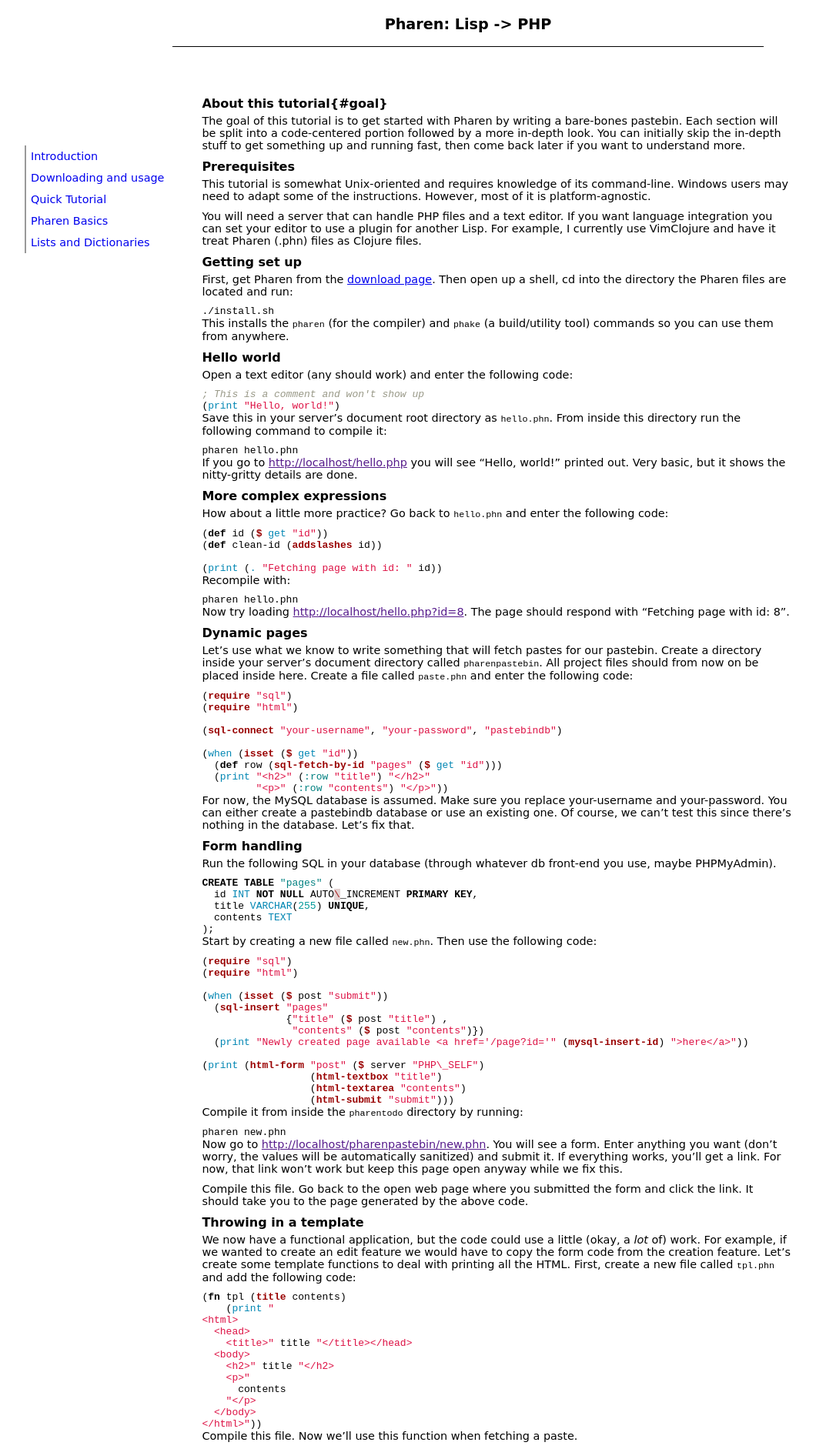
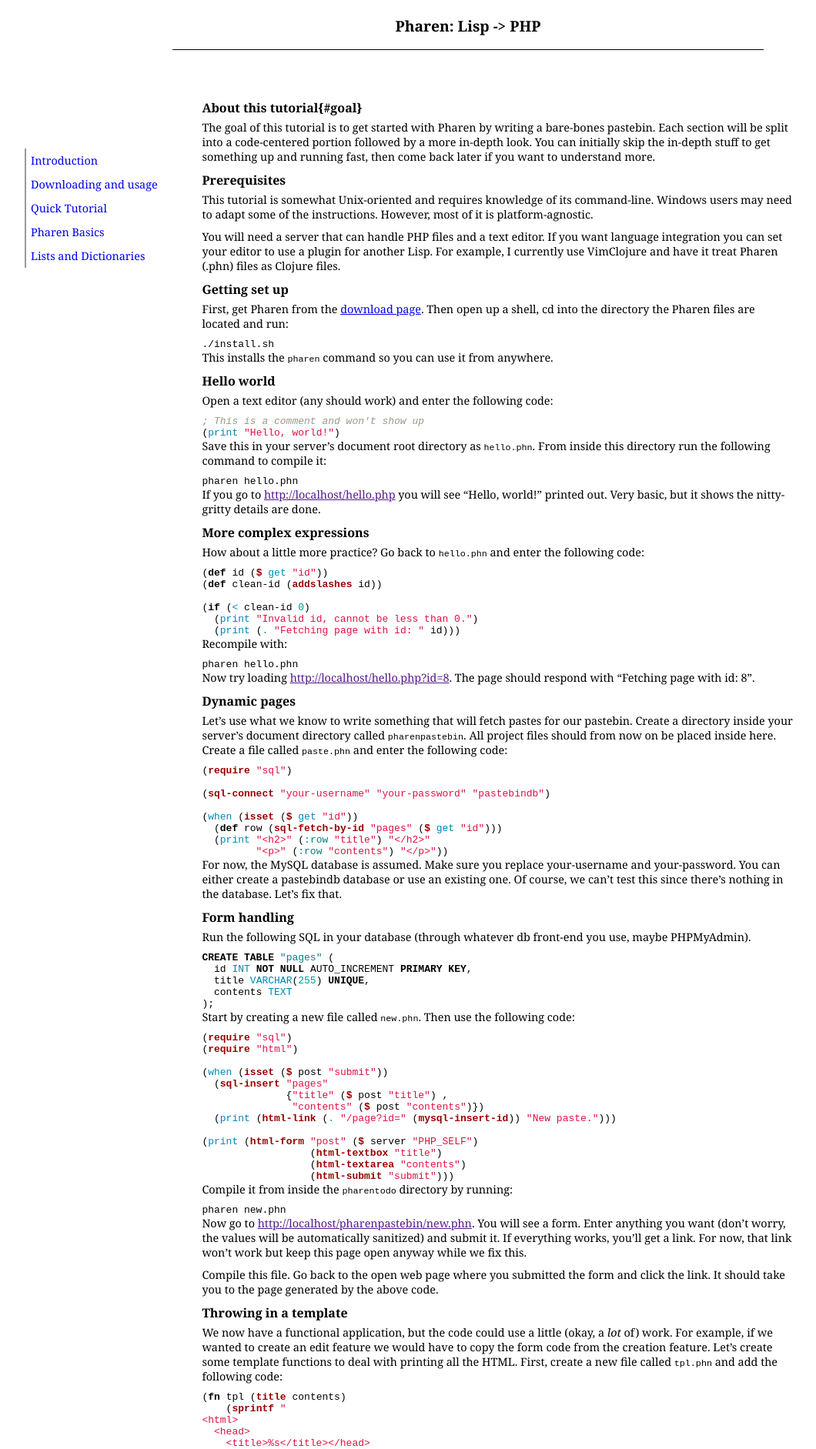
Before and after one commit to Scriptor/pharen, a Jekyll site: the page built from tutorial.markdown, in a window 1280 px wide. Shown: the top 1883 px of the page at 77% size, without its empty margins (32-1092 px from the left). Built offline with Jekyll 4.4.1, drawn with Linux system fonts in a browser that asks for light colours; some of the changed text lies outside the part shown.

Commit message:
Numerous minor fixes to code examples. Use html-link function.

```diff
--- a/css/screen.css
+++ b/css/screen.css
@@ -6,7 +6,7 @@ body {
 	height: 100%;
 	width: 100%;
 	background-color: white;
-	font-family: 'dejavu sans', 'verdana';
+	font-family: 'georgia', 'dejavu sans', 'verdana';
 }
 #topbar {
 	margin-left: 20%;
--- a/tutorial.markdown
+++ b/tutorial.markdown
@@ -18,7 +18,7 @@ First, get Pharen from the [download page](/pharen/download.html). Then open up
 ./install.sh
 {% endhighlight %}
 
-This installs the `pharen` (for the compiler) and `phake` (a build/utility tool) commands so you can use them from anywhere.
+This installs the `pharen` command so you can use it from anywhere.
 
 ### Hello world {#hello-world}
 Open a text editor (any should work) and enter the following code:
@@ -43,7 +43,9 @@ How about a little more practice? Go back to `hello.phn` and enter the following
 (def id ($ get "id"))
 (def clean-id (addslashes id))
 
-(print (. "Fetching page with id: " id))
+(if (< clean-id 0)
+  (print "Invalid id, cannot be less than 0.")
+  (print (. "Fetching page with id: " id)))
 {% endhighlight %}
 
 Recompile with:
@@ -58,9 +60,8 @@ Let's use what we know to write something that will fetch pastes for our pastebi
 
 {% highlight clojure %}
 (require "sql")
-(require "html")
 
-(sql-connect "your-username", "your-password", "pastebindb")
+(sql-connect "your-username" "your-password" "pastebindb")
 
 (when (isset ($ get "id"))
   (def row (sql-fetch-by-id "pages" ($ get "id")))
@@ -74,7 +75,7 @@ Run the following SQL in your database (through whatever db front-end you use, m
 
 {% highlight sql %}
 CREATE TABLE "pages" (
-  id INT NOT NULL AUTO\_INCREMENT PRIMARY KEY,
+  id INT NOT NULL AUTO_INCREMENT PRIMARY KEY,
   title VARCHAR(255) UNIQUE,
   contents TEXT
 );
@@ -90,9 +91,9 @@ Start by creating a new file called `new.phn`. Then use the following code:
   (sql-insert "pages"
               {"title" ($ post "title") ,
                "contents" ($ post "contents")})
-  (print "Newly created page available <a href='/page?id='" (mysql-insert-id) ">here</a>"))
+  (print (html-link (. "/page?id=" (mysql-insert-id)) "New paste.")))
 
-(print (html-form "post" ($ server "PHP\_SELF")
+(print (html-form "post" ($ server "PHP_SELF")
                   (html-textbox "title")
                   (html-textarea "contents")
                   (html-submit "submit")))
@@ -112,23 +113,24 @@ We now have a functional application, but the code could use a little (okay, a *
 
 {% highlight clojure %}
 (fn tpl (title contents)
-    (print "
+    (sprintf "
 <html>
   <head>
-    <title>" title "</title></head>
+    <title>%s</title></head>
   <body>
-    <h2>" title "</h2>
-    <p>"
-      contents
-    "</p>
+    <h2>%s</h2>
+    <p>
+		%s
+	</p>
   </body>
-</html>"))
+</html>" title title contents))
 {% endhighlight %}
 
 Compile this file. Now we'll use this function when fetching a paste.
 
 {% highlight clojure %}
 (require "tpl.php")
+
 (when (isset ($ get "id"))
   (def row (sql-fetch-by-id "pages" ($ get "id")))
   (tpl (:row "title") (:row "contents")))
@@ -137,21 +139,23 @@ Compile this file. Now we'll use this function when fetching a paste.
 All we did was write a function that deals will *all* the html. The original code only has to worry about providing the data. It's not quite MVC, but it's an improvement! Now let's do the same with `new.phn`. Change it to the following:
 
 {% highlight clojure %}
+(require "html.php")
 (require "tpl.php")
 
 (fn form (status)
   (tpl "New Paste" (. status "<br/>"
-          html-form "post" ($ server "PHP\_SELF")
-          (html-textbox "title")
-          (html-textarea "contents")
-          (html-submit "submit"))))
+                      (html-form "post" ($ server "PHP_SELF")
+                                 (html-textbox "title")
+                                 (html-textarea "contents")
+                                 (html-submit "submit")))))
 
 (def status
   (when (isset ($ post "submit"))
     (sql-insert "pages"
                 {"title" ($ post "title") ,
                  "contents" ($ post "contents")})
-    (. "Newly created page available <a href='/page?id='" (mysql-insert-id) ">here</a>")))
+    (html-link (. "/page?id=" (mysql-insert-id)) "here")))
+
 (form status)
 {% endhighlight %}
 
@@ -160,7 +164,6 @@ Again, we separated markup-related code from the business logic.
 ### What's next {#whats-next}
 That's it for this tutorial. By now you should have a feel programming in Pharen. Some things you can do from here:
 * Read the in-depth sections, if you haven't.
-* Add more features to the pastebin, maybe editing pages.
+* Add more features to the pastebin, maybe editing pastes.
 * Learn about cooler features, like [macros](/pharen/reference.html#macros), or [tail recursion elimination](/pharen/reference.html#tre).
-* Tinker with the [Phantom web framework](http://github.com/scriptor/phantom).
 * [Contribute](/pharen/contribute.html) to Pharen.
```
